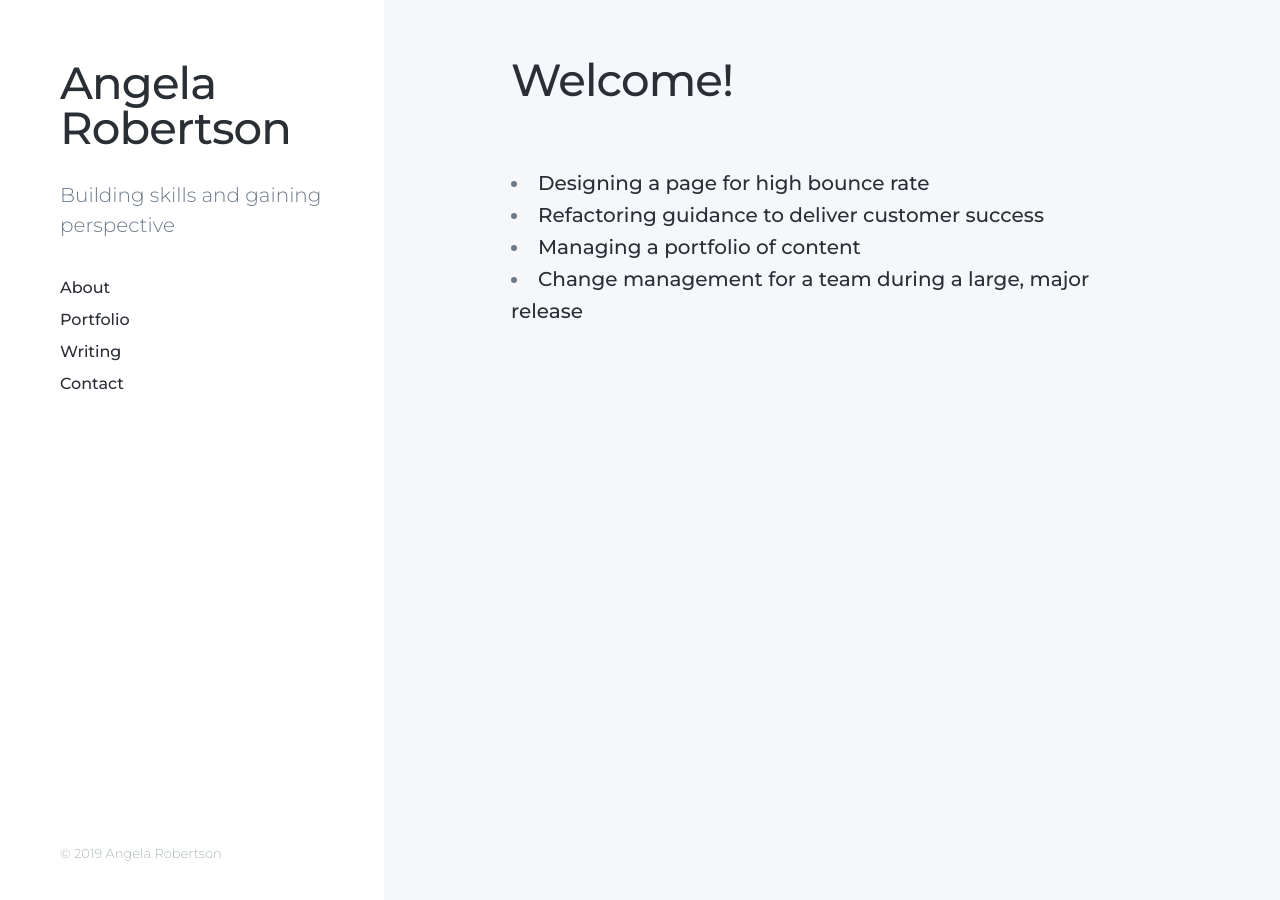
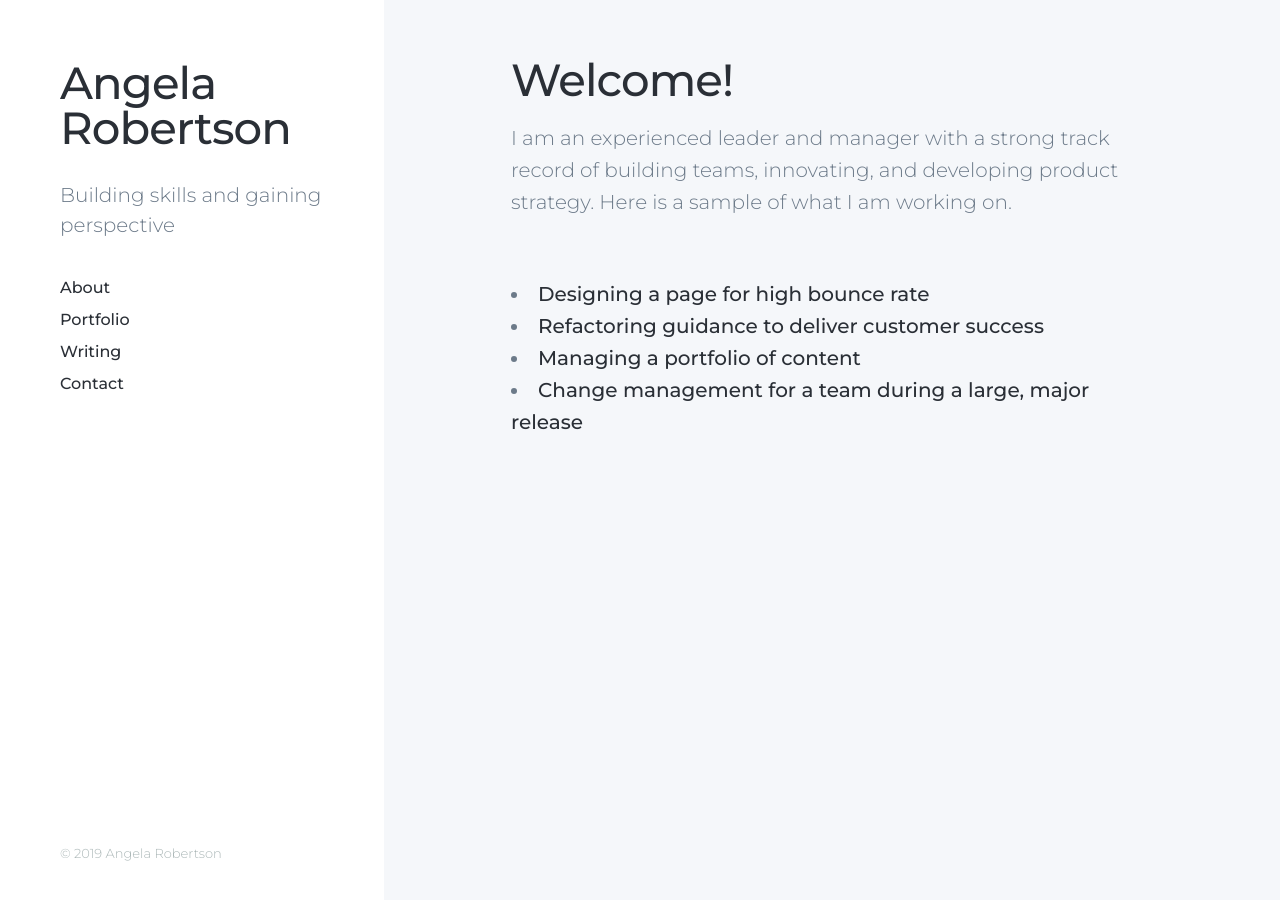
Before and after one commit to arob98/arob98.github.io, a Jekyll site: the page built from index.html, in a window 1280 px wide and 900 px high. Built offline with Jekyll 4.4.1, drawn with Linux system fonts in a browser that asks for light colours; nearby versions of some CDN libraries.

Commit message:
Fixed welcome page

```diff
--- a/index.html
+++ b/index.html
@@ -12,6 +12,8 @@ featured_image: /images/IMG_2732.JPG
 <section class="intro">
     <div class="wrap">
         <h1>Welcome!</h1>
+        <p>I am an experienced leader and manager with a strong track record of building teams,
+        innovating, and developing product strategy. Here is a sample of what I am working on.</p>
     </div>
 </section>
 <section class="single">
```
